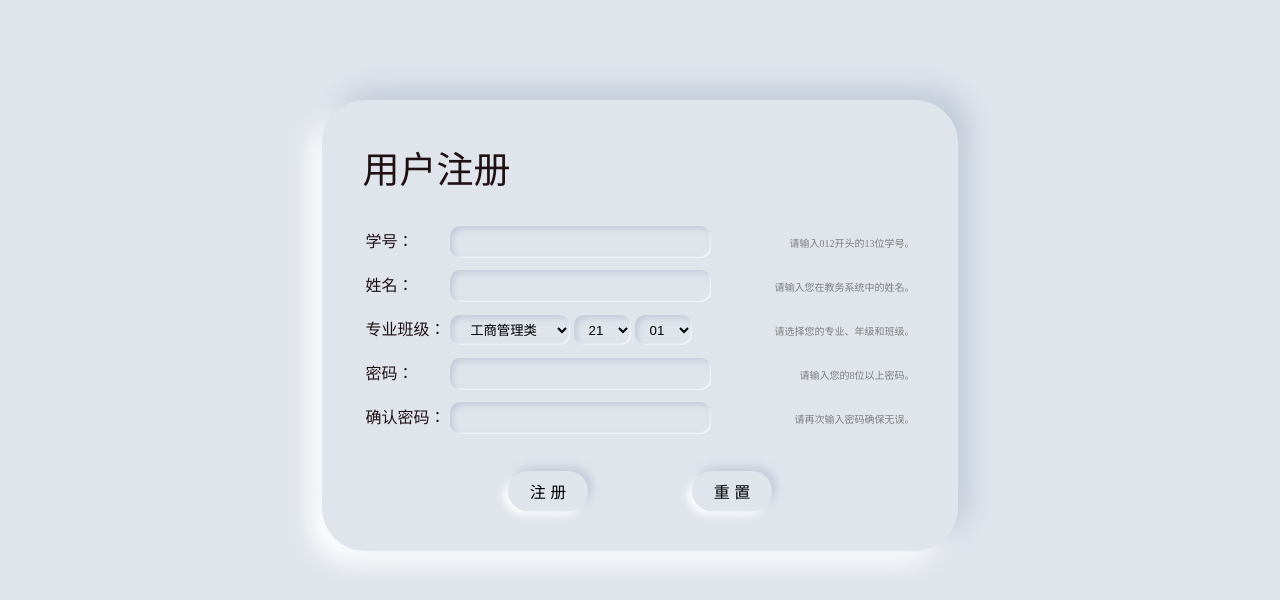
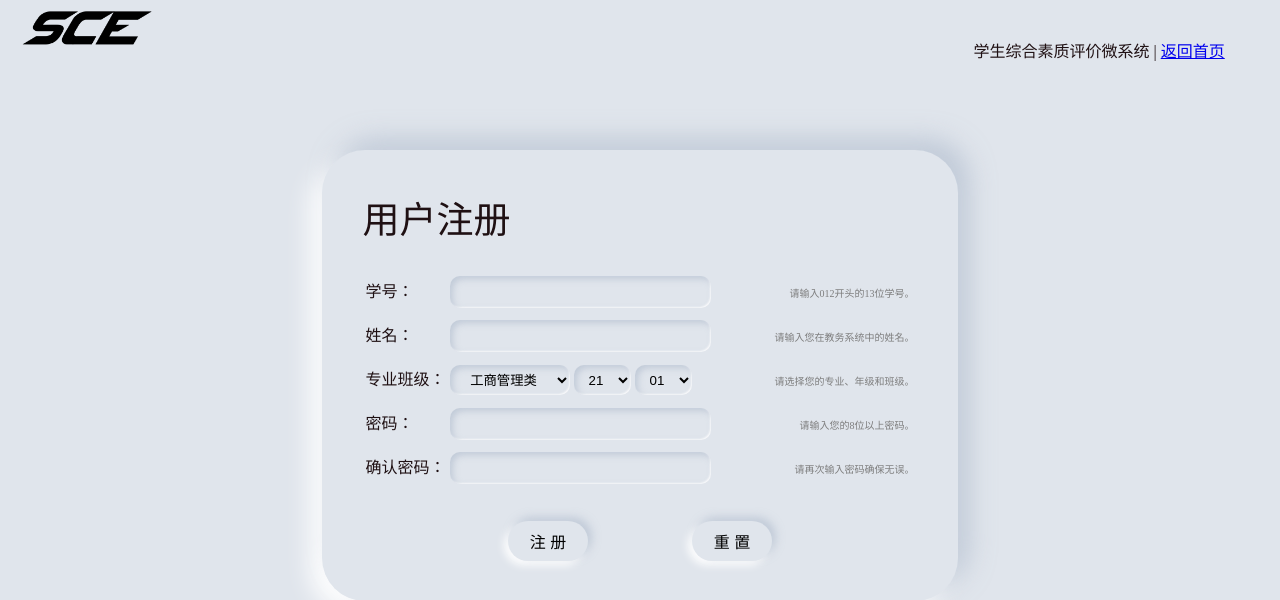
Before and after one commit to realJaydenCheng/student-comprehensive-evaluation, a Python web app: template templates/reg.html in a window 1280 px wide. Shown: the top 600 px of the page. Run offline with Jinja, Linux system fonts and the light colour scheme; the template is opened without the code that fills it, so the values that code supplies are empty.

Commit message:
统一添加导航栏

```diff
--- a/static/css/general.css
+++ b/static/css/general.css
@@ -3,6 +3,21 @@ body {
 	background-color: rgb(224,229,236);
     color: #333;
     font-family: "等线" , "微软雅黑" , yahei;
+}
+
+nav {
+	display: block;
+	height: 50px;
+	width: 1250px;
+	margin: 0 auto;
+	line-height: 50px;
+}
+
+#top {
+	display: inline;
+	text-align: right;
+	margin-left: 65%;
+	line-height: 50px;
 }
 
 .main{
--- a/templates/license.html
+++ b/templates/license.html
@@ -7,6 +7,10 @@
 </head>
 
 <body>
+    <nav>
+        <img src="../static/img/logo.png" alt="学生综合素质评价微系统"  title="学生综合素质评价微系统" width="142px">
+        <span id="top">学生综合素质评价微系统&nbsp;|&nbsp;<a href="./reg.html">返回首页</a></span>
+    </nav>
     <div class="main">
         <h1>SAY NO TO SUICIDE PUBLIC LICENSE <br/>对自杀说不 开放源代码协议</h1>
     <p><i>Version 1.0, 9 2017</i></p>
--- a/templates/reg.html
+++ b/templates/reg.html
@@ -9,6 +9,10 @@
 </head>
 
 <body>
+    <nav>
+        <img src="../static/img/logo.png" alt="学生综合素质评价微系统"  title="学生综合素质评价微系统" width="142px">
+        <span id="top">学生综合素质评价微系统&nbsp;|&nbsp;<a href="./reg.html">返回首页</a></span>
+    </nav>
     <div class="main">
         <h1>用户注册</h1>
         <div id="table">
```
